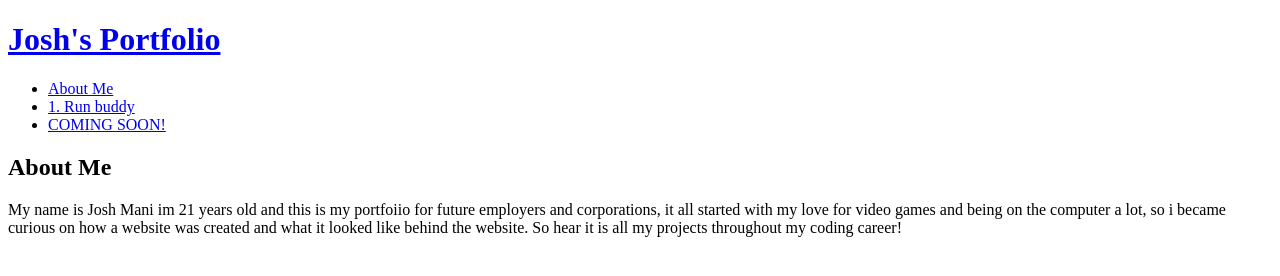
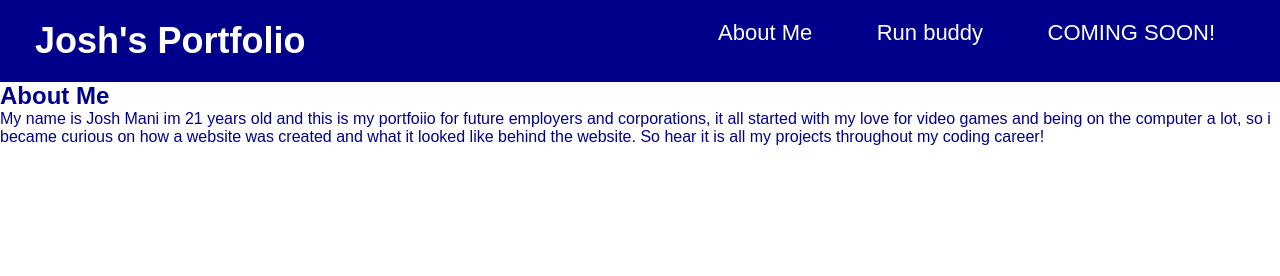
Before and after one commit to jawsh704/challenge-01, a plain HTML site: page index.html in a window 1280 px wide. Drawn offline with Linux system fonts and the light colour scheme.

Commit message:
added styles to the header

```diff
--- a/assets/css/style.css
+++ b/assets/css/style.css
@@ -1,3 +1,48 @@
+* {
+    margin: 0;
+    padding: 0;
+}
+
 body {
-    font-family: 'Franklin Gothic Medium', 'Arial Narrow', Arial, sans-serif;
+    color: #00008B;
+    font-family: Arial, Helvetica, sans-serif;
+    text-decoration: none;
 }
+
+/* HEADER / NAV BAR STYLES START */
+
+header {
+    text-decoration: none;
+    padding: 20px 35px;
+    text-decoration: none;
+    background-color: #00008B;
+}
+
+header h1 {
+    font-weight: bold;
+    color: white;
+    font-size: 36px;
+    margin: 0;
+    display: inline;
+}
+
+header a {
+    color: white;
+    text-decoration: none;
+}
+
+header nav  {
+    float: right;
+    display: inline;
+}
+
+header nav li {
+    display: inline;
+    align-items: center;
+}
+
+header nav ul li a {
+    margin: 0 30px;
+    font-weight: lighter;
+    font-size: 22px;
+}
--- a/index.html
+++ b/index.html
@@ -1,10 +1,10 @@
 <!DOCTYPE html>
-<html lang="en"
+<html lang="en">
 
 <head>
     <meta charset="UTF-8" />
     <title>Josh's Portfolio</title>
-    <link rel="stylesheet" href="#"
+    <link rel="stylesheet" href="./assets/css/style.css" />
 </head>
 
 <body>
@@ -19,7 +19,7 @@
                     <a href="#About-me">About Me</a>
                 </li>
                 <li>
-                    <a href="#run-buddy">1. Run buddy</a>
+                    <a href="#run-buddy">Run buddy</a>
                 </li>
                 <li>
                     <a href="#coming-soon">COMING SOON!</a>
@@ -29,8 +29,11 @@
     </Header>
     <section id="About-Me" class="Me">
         <h2>About Me</h2>
+        <div></div>
         <p>
             My name is Josh Mani im 21 years old and this is my portfoiio for future employers and corporations, it all started with my love for video games and being on the computer a lot, so i became curious on how a website was created and what it looked like behind the website. So hear it is all my projects throughout my coding career!
         </p>
     </section>
+
 </body>
+</html>
```
